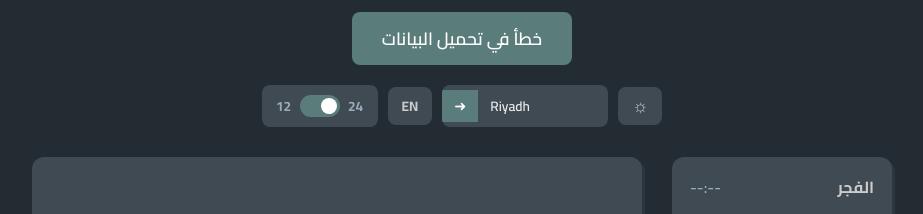
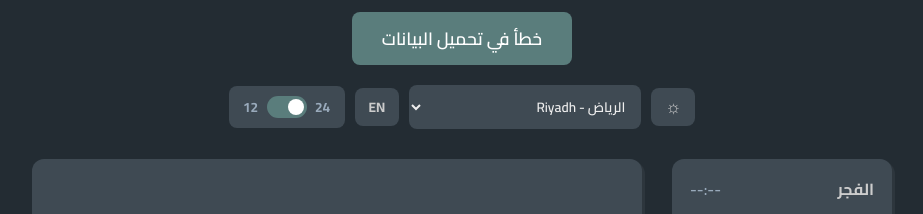
Before and after one commit to Bazinga1026/athan, a plain HTML site: page frontend/index.html in a window 1280 px wide. Shown: the part 137-351 px from the top of the page, without its empty margins (178-1101 px from the left). Drawn offline with Linux system fonts and the light colour scheme; no server answers.

Commit message:
replace text input with Saudi cities dropdown

```diff
--- a/frontend/index.html
+++ b/frontend/index.html
@@ -22,10 +22,36 @@
                 <span class="icon-sun" id="icon-sun">&#9788;</span>
                 <span class="icon-moon" id="icon-moon">&#9790;</span>
             </button>
-            <div class="location-input-wrap">
-                <input type="text" class="location-input" id="location-input" placeholder="المدينة / City" value="Riyadh">
-                <button class="location-go-btn" id="location-go-btn">&#10140;</button>
-            </div>
+            <select class="location-select" id="location-select">
+                <option value="Riyadh" selected>الرياض - Riyadh</option>
+                <option value="Jeddah">جدة - Jeddah</option>
+                <option value="Mecca">مكة المكرمة - Mecca</option>
+                <option value="Medina">المدينة المنورة - Medina</option>
+                <option value="Dammam">الدمام - Dammam</option>
+                <option value="Tabuk">تبوك - Tabuk</option>
+                <option value="Abha">أبها - Abha</option>
+                <option value="Buraydah">بريدة - Buraydah</option>
+                <option value="Khamis Mushait">خميس مشيط - Khamis Mushait</option>
+                <option value="Khobar">الخبر - Khobar</option>
+                <option value="Dhahran">الظهران - Dhahran</option>
+                <option value="Jubail">الجبيل - Jubail</option>
+                <option value="Hail">حائل - Hail</option>
+                <option value="Najran">نجران - Najran</option>
+                <option value="Jizan">جازان - Jizan</option>
+                <option value="Yanbu">ينبع - Yanbu</option>
+                <option value="Al Qunfudhah">القنفذة - Al Qunfudhah</option>
+                <option value="Al Kharj">الخرج - Al Kharj</option>
+                <option value="Al Hofuf">الأفلاج - Al Hofuf</option>
+                <option value="Sakakah">سكاكا - Sakakah</option>
+                <option value="Arar">عرعر - Arar</option>
+                <option value="Ras Tanura">رأس تنورة - Ras Tanura</option>
+                <option value="Al Jubayl">الجبيل - Al Jubayl</option>
+                <option value="Bisha">بيشة - Bisha</option>
+                <option value="Al Mubarraz">المبرز - Al Mubarraz</option>
+                <option value="Samtah">صامطة - Samtah</option>
+                <option value="Zulfi">الزلفي - Zulfi</option>
+                <option value="Wadi Al-Dawaser">وادي الدواسر - Wadi Al-Dawaser</option>
+            </select>
             <button class="lang-btn" id="lang-btn">EN</button>
             <div class="time-toggle">
                 <span class="toggle-label" id="label-24">24</span>
--- a/frontend/public/css/styles.css
+++ b/frontend/public/css/styles.css
@@ -92,47 +92,24 @@ header h1 {
     flex-wrap: wrap;
 }
 
-.location-input-wrap {
-    display: flex;
-    align-items: center;
+.location-select {
     background: var(--btn-bg);
-    border-radius: 8px;
-    overflow: hidden;
-    transition: background 0.3s;
-}
-
-.location-input {
-    background: transparent;
+    color: var(--text);
     border: none;
     outline: none;
-    color: var(--text);
     font-family: 'Cairo', sans-serif;
     font-size: 0.85rem;
     font-weight: 600;
     padding: 8px 12px;
-    width: 130px;
-    direction: ltr;
+    border-radius: 8px;
+    cursor: pointer;
+    direction: rtl;
+    transition: background 0.3s;
 }
 
-.location-input::placeholder {
-    color: var(--text-faint);
-}
-
-.location-go-btn {
-    background: #5A7D7C;
-    border: none;
-    color: white;
-    padding: 8px 12px;
-    cursor: pointer;
-    font-size: 0.9rem;
-    transition: opacity 0.2s;
-    display: flex;
-    align-items: center;
-    justify-content: center;
-}
-
-.location-go-btn:hover {
-    opacity: 0.8;
+.location-select option {
+    background: var(--panel);
+    color: var(--text);
 }
 
 .lang-btn, .theme-btn {
--- a/frontend/public/js/script.js
+++ b/frontend/public/js/script.js
@@ -316,12 +316,15 @@ async function fetchPrayerTimes(city, country) {
             prayerTimes = data.data.timings;
             currentCity = city;
             currentCountry = country;
-            document.getElementById('city').textContent = city + ', ' + country;
+            var selectEl = document.getElementById('location-select');
+            var opt = selectEl.options[selectEl.selectedIndex];
+            var cityName = opt ? opt.textContent.split(' - ')[0] : city;
+            document.getElementById('city').textContent = cityName + '، المملكة العربية السعودية';
             displayHijriDate();
             updatePrayerTimesDisplay();
             startTimer();
         } else {
-            document.getElementById('city').textContent = 'مدينة غير موجودة / City not found';
+            document.getElementById('city').textContent = 'مدينة غير موجودة';
         }
     } catch (error) {
         console.error('Error fetching prayer times:', error);
@@ -439,9 +442,13 @@ function startTimer() {
 
 function getShareText() {
     const lang = isEnglish ? 'en' : 'ar';
+    var selectEl = document.getElementById('location-select');
+    var opt = selectEl.options[selectEl.selectedIndex];
+    var cityNameAr = opt ? opt.textContent.split(' - ')[0] : currentCity;
+    var cityNameEn = opt ? opt.value : currentCity;
     const lines = {
         ar: [
-            'مواقيت الصلاة - ' + currentCity,
+            'مواقيت الصلاة - ' + cityNameAr,
             'الفجر: ' + formatTimeDisplay(prayerTimes.Fajr),
             'الظهر: ' + formatTimeDisplay(prayerTimes.Dhuhr),
             'العصر: ' + formatTimeDisplay(prayerTimes.Asr),
@@ -449,7 +456,7 @@ function getShareText() {
             'العشاء: ' + formatTimeDisplay(prayerTimes.Isha)
         ],
         en: [
-            'Prayer Times - ' + currentCity,
+            'Prayer Times - ' + cityNameEn,
             'Fajr: ' + formatTimeDisplay(prayerTimes.Fajr),
             'Dhuhr: ' + formatTimeDisplay(prayerTimes.Dhuhr),
             'Asr: ' + formatTimeDisplay(prayerTimes.Asr),
@@ -496,18 +503,10 @@ document.addEventListener('DOMContentLoaded', () => {
         window.open('https://twitter.com/intent/tweet?text=' + text, '_blank');
     });
 
-    var locationInput = document.getElementById('location-input');
-    var locationGoBtn = document.getElementById('location-go-btn');
+    var locationSelect = document.getElementById('location-select');
 
-    locationGoBtn.addEventListener('click', () => {
-        var city = locationInput.value.trim();
-        if (city) fetchPrayerTimes(city, currentCountry);
-    });
-
-    locationInput.addEventListener('keydown', (e) => {
-        if (e.key === 'Enter') {
-            var city = locationInput.value.trim();
-            if (city) fetchPrayerTimes(city, currentCountry);
-        }
+    locationSelect.addEventListener('change', () => {
+        var city = locationSelect.value;
+        fetchPrayerTimes(city, 'Saudi Arabia');
     });
 });
```
